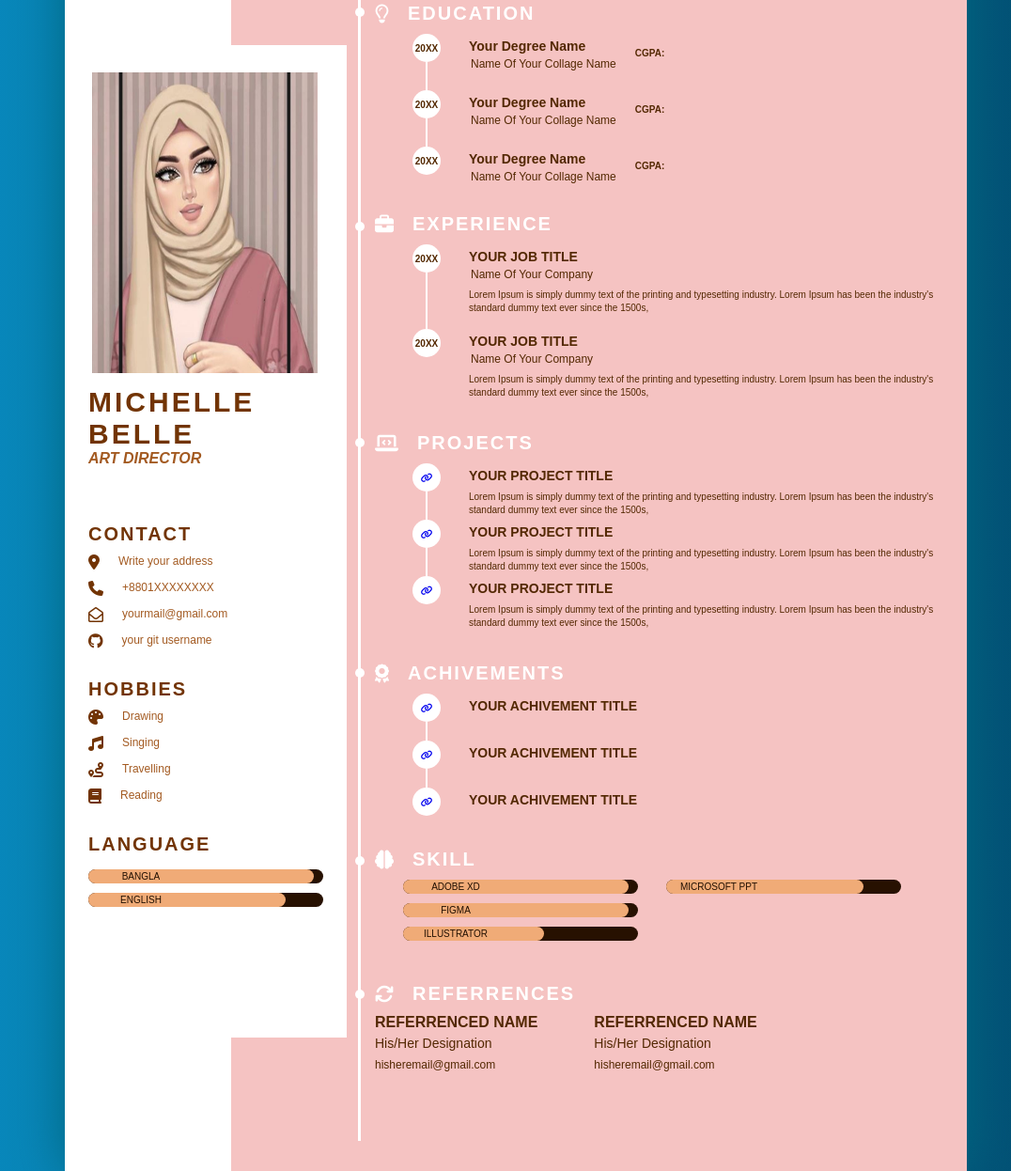
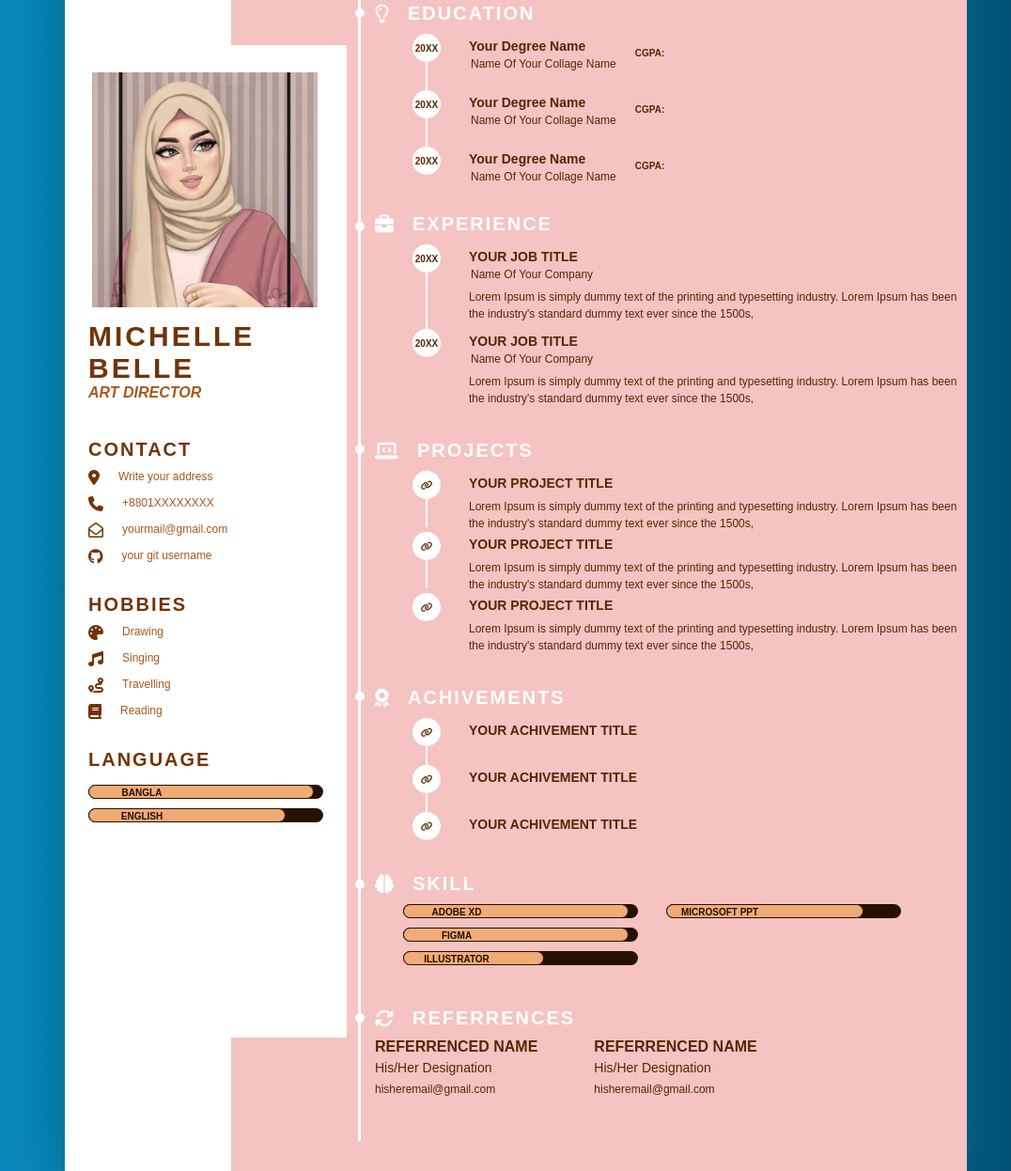
Before and after one commit to mohammadalihera/Resume_7, a plain HTML site: page index.html in a window 1280 px wide. Shown: the part 112-1358 px from the top of the page at 94% size, without its empty margins (91-1167 px from the left). Drawn offline with Linux system fonts and the light colour scheme.

Commit message:
fix resume7

```diff
--- a/index.html
+++ b/index.html
@@ -193,11 +193,11 @@
 										</div>
 										<div class="edu_row">
 											<div class="edu_year">
-												<div class="edu_crcl"><a href="#"><i class="fas fa-link"></i></a></div>
+												<a href="#"><div class="edu_crcl"><i class="fas fa-link"></i></div></a>
 												<div class="s_line pline"></div>
 											</div>
 											<div>
-												<div class="edu_degree">YOUR PROJECT TITLE</div>
+												<div class="edu_degree"><a href="#">YOUR PROJECT TITLE</a></div>
 												<div class="job_details">
 													Lorem Ipsum is simply dummy text of the printing and typesetting industry. Lorem Ipsum has been the industry's standard dummy text ever since the 1500s,
 												</div>
@@ -205,11 +205,11 @@
 										</div>
 										<div class="edu_row">
 											<div class="edu_year">
-												<div class="edu_crcl"><a href="#"><i class="fas fa-link"></i></a></div>
+												<a href="#"><div class="edu_crcl"><i class="fas fa-link"></i></div></a>
 												<div class="s_line pline"></div>
 											</div>
 											<div>
-												<div class="edu_degree">YOUR PROJECT TITLE</div>
+												<div class="edu_degree"><a href="#">YOUR PROJECT TITLE</a></div>
 												<div class="job_details">
 													Lorem Ipsum is simply dummy text of the printing and typesetting industry. Lorem Ipsum has been the industry's standard dummy text ever since the 1500s,
 												</div>
@@ -217,11 +217,11 @@
 										</div>
 										<div class="edu_row">
 											<div class="edu_year">
-												<div class="edu_crcl"><a href="#"><i class="fas fa-link"></i></a></div>
+												<a href="#"><div class="edu_crcl"><i class="fas fa-link"></i></div></a>
 												<!-- <div class="s_line expline"></div> -->
 											</div>
 											<div>
-												<div class="edu_degree">YOUR PROJECT TITLE</div>
+												<div class="edu_degree"><a href="#">YOUR PROJECT TITLE</a></div>
 												<div class="job_details">
 													Lorem Ipsum is simply dummy text of the printing and typesetting industry. Lorem Ipsum has been the industry's standard dummy text ever since the 1500s,
 												</div>
@@ -235,29 +235,29 @@
 										</div>
 										<div class="edu_row">
 											<div class="edu_year">
-												<div class="edu_crcl"><a href="#"><i class="fas fa-link"></i></a></div>
+												<a href="#"><div class="edu_crcl"><i class="fas fa-link"></i></div></a>
 												<div class="s_line acline"></div>
 											</div>
 											<div>
-												<div class="edu_degree">YOUR ACHIVEMENT TITLE</div>
+												<div class="edu_degree"><a href="#">YOUR ACHIVEMENT TITLE</a></div>
 											</div>
 										</div>
 										<div class="edu_row">
 											<div class="edu_year">
-												<div class="edu_crcl"><a href="#"><i class="fas fa-link"></i></a></div>
+												<a href="#"><div class="edu_crcl"><i class="fas fa-link"></i></div></a>
 												<div class="s_line acline"></div>
 											</div>
 											<div>
-												<div class="edu_degree">YOUR ACHIVEMENT TITLE</div>
+												<div class="edu_degree"><a href="#">YOUR ACHIVEMENT TITLE</a></div>
 											</div>
 										</div>
 										<div class="edu_row">
 											<div class="edu_year">
-												<div class="edu_crcl"><a href="#"><i class="fas fa-link"></i></a></div>
+												<a href="#"><div class="edu_crcl"><i class="fas fa-link"></i></div></a>
 												<!-- <div class="s_line expline"></div> -->
 											</div>
 											<div>
-												<div class="edu_degree">YOUR ACHIVEMENT TITLE</div>
+												<div class="edu_degree"><a href="#">YOUR ACHIVEMENT TITLE</a></div>
 											</div>
 										</div>
 									</div>
--- a/styles.css
+++ b/styles.css
@@ -35,7 +35,7 @@ body{
 	z-index: 1;
 }
 .pic{
-	height: 320px;
+	height: 250px;
 	width: 240px;
 	margin-left:29px;
 	margin-right: 29px;
@@ -58,7 +58,7 @@ body{
 	font-weight:bold;
 }
 .contact{
-	margin-top:60px;
+	margin-top:40px;
 	margin-left:25px;
 }
 .left_title{
@@ -101,6 +101,7 @@ body{
 }
 .lang_level{
 	margin-bottom: 10px;
+
 }
 .lang_name{
 	width: 90px;
@@ -109,12 +110,14 @@ body{
 	color:rgb(34, 16, 2);
 	margin-left: 10px;
 	padding-top: 2px;
+	font-weight: bold;
 }
 .lang_levelUP{
 	height: 15px;
 	width: 250px;
 	border-radius: 20px;
 	background-color: rgb(39, 17, 1);
+
 }
 .lang_levelDN90{
 	height: 15px;
@@ -123,6 +126,7 @@ body{
 	background-color: rgb(240, 171, 119);
 	text-align: center;
 	padding-left: 1px;
+	border: solid 1px rgb(39, 17, 1);
 }
 .lang_levelDN75{
 	height: 15px;
@@ -131,6 +135,7 @@ body{
 	background-color: rgb(240, 171, 119);
 	text-align: center;
 	padding-left: 1px;
+	border: solid 1px rgb(39, 17, 1);
 }
 .lang_levelDN50{
 	height: 15px;
@@ -139,6 +144,7 @@ body{
 	background-color: rgb(240, 171, 119);
 	text-align: center;
 	padding-left: 1px;
+	border: solid 1px rgb(39, 17, 1);
 }
 .left_right{
 	display: flex;
@@ -200,16 +206,16 @@ body{
 
 }
 .first{
-	margin-top: 90px;
+	margin-top: 91px;
 }
 .second{
-	margin-top: 218px;
+	margin-top: 217px;
 }
 .third{
-	margin-top: 220px;
+	margin-top: 227px;
 }
 .fourth{
-	margin-top: 235px;
+	margin-top: 253px;
 }
 .fifth{
 	margin-top: 190px;
@@ -288,8 +294,8 @@ body{
 
 }
 .job_details{
-	font-size: 10px;
-	line-height: 14px;
+	font-size: 12px;
+	line-height: 18px;
 	color:rgb(83, 40, 2);
 	margin-top: 8px;
 }
@@ -343,3 +349,10 @@ body{
 	font-size: 16px;
 
 }
+a{
+	text-decoration: none;
+	color:rgb(83, 40, 2);
+}
+a:hover{
+	text-decoration: underline;
+}
```
